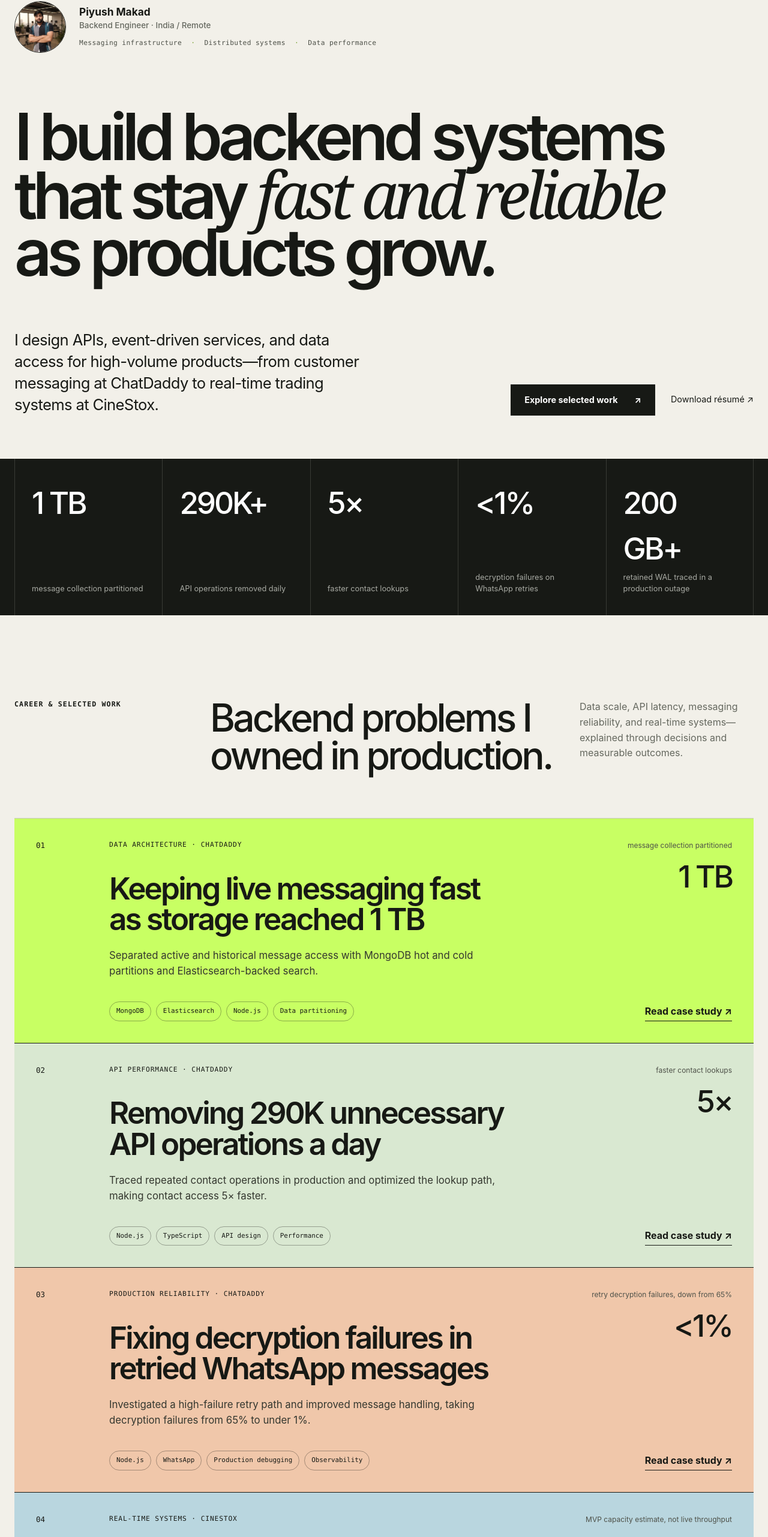
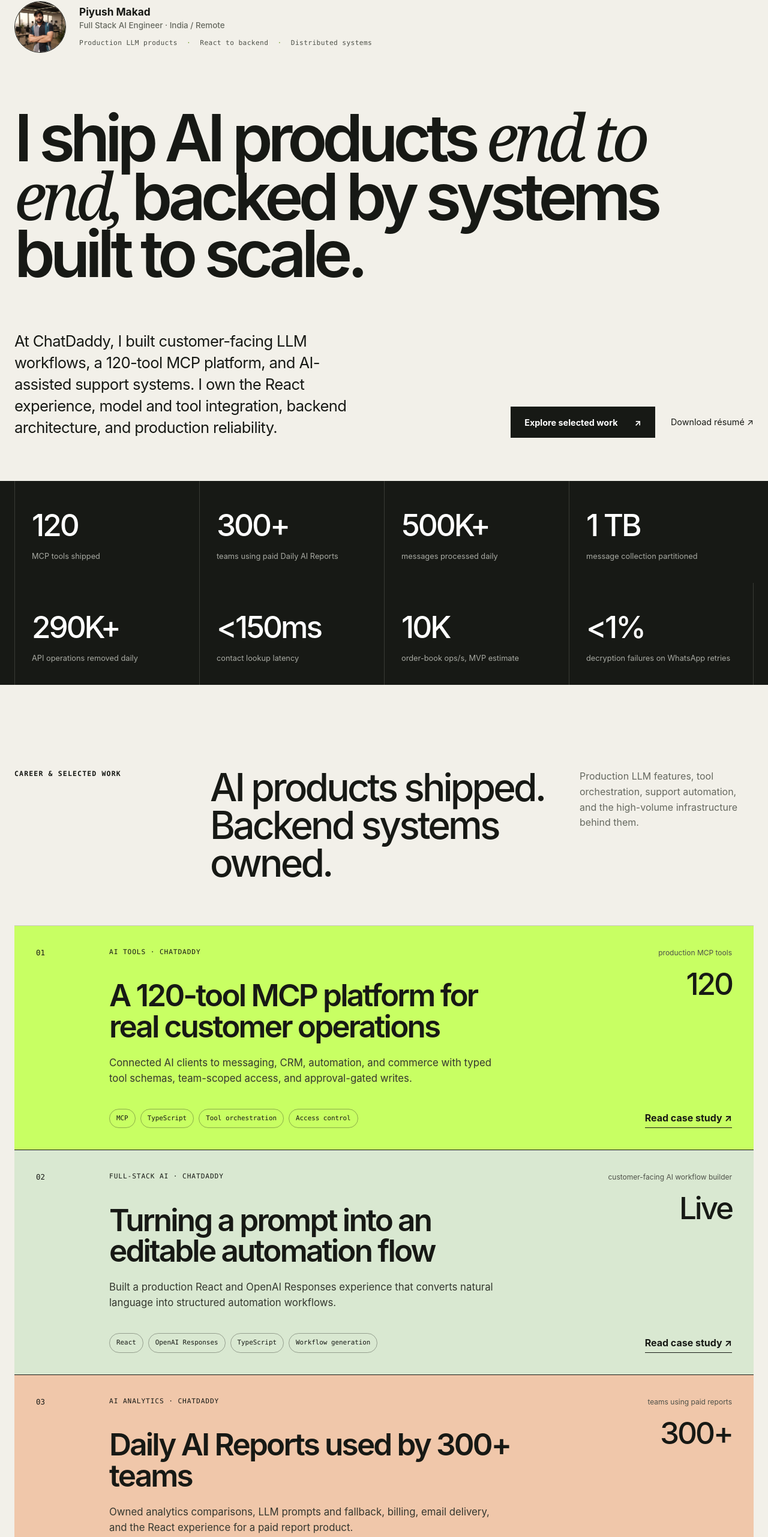
Before and after one commit to piyushmakad/piyush-portfolio, a Next.js app: page / in a window 1280 px wide. Shown: the part 164-2727 px from the top of the page at 60% size. Built offline with nearby package versions, Linux system fonts and the light colour scheme; no server answers.

Commit message:
Present full stack AI work and completed PulseFlow

```diff
--- a/src/app/globals.css
+++ b/src/app/globals.css
@@ -38,7 +38,7 @@
 .text-link { font-size:.9rem; }
 
 .proof-strip { background:var(--ink); color:white; }
-.proof-grid { display:grid; grid-template-columns:repeat(5,1fr); }
+.proof-grid { display:grid; grid-template-columns:repeat(4,1fr); }
 .proof-grid div { min-height:170px; padding:35px 28px; border-left:1px solid #393b35; display:flex; flex-direction:column; justify-content:space-between; }
 .proof-grid div:last-child { border-right:1px solid #393b35; }
 .proof-grid strong { font-size:clamp(2rem,4vw,3.6rem); letter-spacing:-.06em; font-weight:520; }
@@ -78,9 +78,8 @@
 .lab-primary { background:var(--acid); }
 .lab-card>div { display:flex; justify-content:space-between; align-items:center; }
 .lab-index { font-family:"SFMono-Regular",Consolas,monospace; font-size:.72rem; }
-.live-pill,.wip-pill { padding:6px 9px; border:1px solid var(--ink); border-radius:99px; font-family:"SFMono-Regular",Consolas,monospace; font-size:.62rem; text-transform:uppercase; }
+.live-pill { padding:6px 9px; border:1px solid var(--ink); border-radius:99px; font-family:"SFMono-Regular",Consolas,monospace; font-size:.62rem; text-transform:uppercase; }
 .live-pill::before { content:""; display:inline-block; width:6px; height:6px; margin-right:6px; border-radius:50%; background:#4e8d1b; }
-.wip-pill::before { content:""; display:inline-block; width:6px; height:6px; margin-right:6px; border-radius:50%; background:#de7a2a; }
 .lab-card h3 { margin:auto 0 12px; font-size:clamp(2rem,4vw,3.7rem); letter-spacing:-.06em; font-weight:550; }
 .lab-card p { margin:0 0 48px; color:#41443c; line-height:1.55; }
 .lab-link { align-self:flex-start; padding-bottom:4px; border-bottom:1px solid var(--ink); font-weight:650; }
--- a/src/app/layout.tsx
+++ b/src/app/layout.tsx
@@ -2,9 +2,9 @@
 import "./globals.css";
 
 export const metadata: Metadata = {
-  title: { default: "Piyush Makad — Backend Engineer | Distributed Systems", template: "%s — Piyush Makad" },
-  description: "Backend engineer building reliable messaging infrastructure, event-driven services, and fast data access at production scale.",
-  openGraph: { title: "Piyush Makad — Backend Engineer", description: "Messaging infrastructure, event-driven systems, and production reliability.", type: "website" },
+  title: { default: "Piyush Makad — Full Stack AI Engineer", template: "%s — Piyush Makad" },
+  description: "Full Stack AI Engineer shipping production LLM products, React interfaces, and high-volume backend systems.",
+  openGraph: { title: "Piyush Makad — Full Stack AI Engineer", description: "Production AI products backed by reliable, high-volume systems.", type: "website" },
   twitter: { card: "summary_large_image" },
 };
 
--- a/src/app/page.tsx
+++ b/src/app/page.tsx
@@ -10,7 +10,7 @@
     "@context": "https://schema.org",
     "@type": "Person",
     name: "Piyush Makad",
-    jobTitle: "Backend Engineer",
+    jobTitle: "Full Stack AI Engineer",
     email: "mailto:piyush.makad16@gmail.com",
     url: "https://portfolio-piyush-steel.vercel.app/",
     sameAs: [
@@ -18,7 +18,7 @@
       "https://www.linkedin.com/in/piyush-makad-758834244/",
       "https://www.upwork.com/freelancers/~0130e9a68c27cb6d66",
     ],
-    knowsAbout: ["Node.js", "TypeScript", "Go", "PostgreSQL", "MongoDB", "Redis", "Kafka", "RabbitMQ", "Elasticsearch", "Kubernetes", "Distributed systems"],
+    knowsAbout: ["LLM applications", "MCP", "OpenAI Responses API", "React", "Node.js", "TypeScript", "Go", "PostgreSQL", "MongoDB", "Redis", "Kafka", "Elasticsearch", "Distributed systems"],
   };
 
   return (
@@ -51,13 +51,13 @@
             priority
           />
           <div className="hero-identity">
-            <p className="hero-name">Piyush Makad<span>Backend Engineer · India / Remote</span></p>
-            <p className="focus-line">Messaging infrastructure <i>·</i> Distributed systems <i>·</i> Data performance</p>
+            <p className="hero-name">Piyush Makad<span>Full Stack AI Engineer · India / Remote</span></p>
+            <p className="focus-line">Production LLM products <i>·</i> React to backend <i>·</i> Distributed systems</p>
           </div>
         </div>
-        <h1 id="hero-title">I build backend systems that stay <em>fast and reliable</em> as products grow.</h1>
+        <h1 id="hero-title">I ship AI products <em>end to end,</em> backed by systems built to scale.</h1>
         <div className="hero-bottom">
-          <p className="hero-copy">I design APIs, event-driven services, and data access for high-volume products—from customer messaging at ChatDaddy to real-time trading systems at CineStox.</p>
+          <p className="hero-copy">At ChatDaddy, I built customer-facing LLM workflows, a 120-tool MCP platform, and AI-assisted support systems. I own the React experience, model and tool integration, backend architecture, and production reliability.</p>
           <div className="hero-actions">
             <a className="button button-dark" href="#work">Explore selected work <Arrow /></a>
             <a className="text-link" href="/Piyush-Makad-Resume.pdf" target="_blank">Download résumé <Arrow /></a>
@@ -67,19 +67,22 @@
 
       <section className="proof-strip" aria-label="Selected engineering results">
         <div className="shell proof-grid">
+          <div><strong>120</strong><span>MCP tools shipped</span></div>
+          <div><strong>300+</strong><span>teams using paid Daily AI Reports</span></div>
+          <div><strong>500K+</strong><span>messages processed daily</span></div>
           <div><strong>1 TB</strong><span>message collection partitioned</span></div>
           <div><strong>290K+</strong><span>API operations removed daily</span></div>
-          <div><strong>5×</strong><span>faster contact lookups</span></div>
+          <div><strong>&lt;150ms</strong><span>contact lookup latency</span></div>
+          <div><strong>10K</strong><span>order-book ops/s, MVP estimate</span></div>
           <div><strong>&lt;1%</strong><span>decryption failures on WhatsApp retries</span></div>
-          <div><strong>200 GB+</strong><span>retained WAL traced in a production outage</span></div>
         </div>
       </section>
 
       <section id="work" className="section shell">
         <div className="section-heading">
           <p className="eyebrow">Career & selected work</p>
-          <h2>Backend problems I owned in production.</h2>
-          <p>Data scale, API latency, messaging reliability, and real-time systems—explained through decisions and measurable outcomes.</p>
+          <h2>AI products shipped. Backend systems owned.</h2>
+          <p>Production LLM features, tool orchestration, support automation, and the high-volume infrastructure behind them.</p>
         </div>
         <div className="work-list">
           {featuredWork.map((item, index) => (
@@ -106,13 +109,13 @@
         <div className="shell">
           <div className="section-heading light-heading">
             <p className="eyebrow">Experience</p>
-            <h2>Owning the backend from design through incidents.</h2>
+            <h2>Full-stack product delivery with deep backend ownership.</h2>
           </div>
           <div className="timeline">
             <article>
               <div className="timeline-meta"><span>2025 — Present</span><span>Remote</span></div>
               <div><h3>Full-Stack Developer</h3><p className="company">ChatDaddy</p></div>
-              <p>Built high-volume messaging services, optimized contact access, and partitioned message data across MongoDB and Elasticsearch. Reduced decryption failures on retried WhatsApp messages and traced a PostgreSQL disk-full outage to an orphaned replication slot retaining over 200 GB of WAL.</p>
+              <p>Shipped a 120-tool MCP platform, AI prompt-to-flow generation, paid Daily AI Reports, and WhatsApp Business insights. Built React interfaces and model-backed services while optimizing high-volume messaging, data access, and incident response.</p>
             </article>
             <article>
               <div className="timeline-meta"><span>2024 — 2025</span><span>India</span></div>
@@ -131,14 +134,14 @@
       <section className="section shell product-lab" aria-labelledby="lab-title">
         <div className="section-heading">
           <p className="eyebrow">Independent engineering</p>
-          <h2 id="lab-title">Building the failure paths, not just the happy path.</h2>
-          <p>PulseFlow is my public Go systems project. Smaller product builds show how I connect backend services to usable interfaces.</p>
+          <h2 id="lab-title">Products and systems I build independently.</h2>
+          <p>AI products with working interfaces, plus PulseFlow: a completed Go system for durable event ingestion and notification delivery.</p>
         </div>
         <div className="lab-grid">
           <a href="https://github.com/piyushmakad/Pulseflow" target="_blank" rel="noreferrer" className="lab-card lab-primary">
-            <div><span className="lab-index">01</span><span className="wip-pill">Building</span></div>
+            <div><span className="lab-index">01</span><span className="live-pill">Completed</span></div>
             <h3>PulseFlow</h3>
-            <p>Multi-tenant event ingestion and notification delivery in Go, with a PostgreSQL outbox, Kafka, idempotency, bounded workers, and durable retries.</p>
+            <p>Built a multi-tenant Go event and notification system with authenticated APIs, a PostgreSQL outbox, Kafka, idempotency, bounded workers, and durable retries.</p>
             <span className="lab-link">View repository <Arrow /></span>
           </a>
           <a href="https://ai-github-app.onrender.com/" target="_blank" rel="noreferrer" className="lab-card">
@@ -161,8 +164,8 @@
       <section id="services" className="section shell services-layout">
         <div className="section-heading sticky-heading">
           <p className="eyebrow">How I can help</p>
-          <h2>Backend engineering for real product constraints.</h2>
-          <p>Architecture, performance, and reliability for teams operating systems that customers depend on.</p>
+          <h2>From AI idea to production product.</h2>
+          <p>Model integration, React interfaces, backend services, and reliable operation after launch.</p>
         </div>
         <div className="service-list">
           {services.map((service, index) => (
@@ -177,7 +180,7 @@
             <p className="eyebrow">Technical toolkit</p>
             <h2 id="stack-title">The tools behind the systems.</h2>
           </div>
-          <p>I go deepest in Node.js, TypeScript, Go, messaging systems, databases, and production debugging. React and AI integrations help me carry backend work into the product.</p>
+          <p>I build across React, TypeScript, LLM workflows, and MCP, with deep experience in Node.js, event-driven services, databases, and production debugging.</p>
         </div>
         <div className="skills-grid">
           {skillGroups.map((group, index) => (
@@ -194,7 +197,7 @@
           <p className="eyebrow">Let&apos;s build something</p>
           <div>
             <h2>Have a hard engineering problem?</h2>
-            <p className="contact-copy">I&apos;m open to backend and platform engineering roles, especially teams working on distributed systems, high-volume APIs, and data-intensive products.</p>
+            <p className="contact-copy">I&apos;m open to Full Stack AI Engineer roles where I can ship useful AI products and own the backend systems that make them dependable.</p>
           </div>
           <div className="contact-actions">
             <a className="button button-light" href="mailto:piyush.makad16@gmail.com">Email me <Arrow /></a>
@@ -208,7 +211,7 @@
       <footer className="site-footer shell">
         <span>© {new Date().getFullYear()} Piyush Makad</span>
         <a href="mailto:piyush.makad16@gmail.com">piyush.makad16@gmail.com</a>
-        <span>Backend engineer · India / Remote</span>
+        <span>Full Stack AI Engineer · India / Remote</span>
       </footer>
     </main>
   );
--- a/src/data/portfolio.ts
+++ b/src/data/portfolio.ts
@@ -5,6 +5,66 @@
 };
 
 export const featuredWork: WorkItem[] = [
+  {
+    slug: "mcp-platform", type: "AI tools · ChatDaddy",
+    title: "A 120-tool MCP platform for real customer operations",
+    summary: "Connected AI clients to messaging, CRM, automation, and commerce with typed tool schemas, team-scoped access, and approval-gated writes.",
+    metric: "120", metricLabel: "production MCP tools",
+    technologies: ["MCP", "TypeScript", "Tool orchestration", "Access control"],
+    context: "ChatDaddy teams needed AI-assisted access to operational capabilities spread across messaging, CRM, automation, and commerce services.",
+    challenge: "Expose useful actions to AI clients without allowing a request to cross team boundaries or silently perform sensitive writes.",
+    approach: [
+      "Defined typed tool contracts for operational actions and connected them to existing backend services.",
+      "Scoped access to the connected team and gated writes on explicit approval.",
+      "Refined tool behavior through human-led evaluations of real requests and failure cases.",
+    ],
+    outcome: "Published a 120-tool MCP platform used as an operational interface for ChatDaddy capabilities.",
+  },
+  {
+    slug: "prompt-to-flow", type: "Full-stack AI · ChatDaddy",
+    title: "Turning a prompt into an editable automation flow",
+    summary: "Built a production React and OpenAI Responses experience that converts natural language into structured automation workflows.",
+    metric: "Live", metricLabel: "customer-facing AI workflow builder",
+    technologies: ["React", "OpenAI Responses", "TypeScript", "Workflow generation"],
+    context: "Customers could describe an automation more easily than they could configure every step manually.",
+    challenge: "Generated steps needed to fit ChatDaddy's workflow structure and remain editable before a customer used them.",
+    approach: [
+      "Designed the prompt and response structure around valid automation steps.",
+      "Built the React interface for reviewing and editing the generated flow.",
+      "Used human-led evaluations to identify wrong or incomplete steps and improve the generation behavior.",
+    ],
+    outcome: "Shipped prompt-to-flow generation to production as an editable customer workflow, with human review before use.",
+  },
+  {
+    slug: "daily-ai-reports", type: "AI analytics · ChatDaddy",
+    title: "Daily AI Reports used by 300+ teams",
+    summary: "Owned analytics comparisons, LLM prompts and fallback, billing, email delivery, and the React experience for a paid report product.",
+    metric: "300+", metricLabel: "teams using paid reports",
+    technologies: ["React", "OpenAI o4-mini", "Analytics", "Billing", "Email"],
+    context: "Teams needed a daily view of what changed in their customer messaging operations without opening an analytics dashboard.",
+    challenge: "Combine saved analytics data into a useful report while keeping generation cost and delivery predictable.",
+    approach: [
+      "Specified the metrics and 24-hour comparisons from existing analytics data.",
+      "Designed prompts and fallback behavior to turn the numbers into a readable email.",
+      "Implemented report generation, billing, email delivery, and the React management UI.",
+    ],
+    outcome: "Shipped a paid report product for 300+ teams at $1 per report, with LLM cost around 10% using OpenAI o4-mini.",
+  },
+  {
+    slug: "backend-doctor", type: "AI-assisted support · ChatDaddy",
+    title: "From Architect Suite to the production Backend Doctor",
+    summary: "Originated an investigation system adopted into a production support tool that correlates Kibana, frontend, and backend evidence.",
+    metric: "10–15 min", metricLabel: "diagnosis, down from 1–2 hours",
+    technologies: ["AI-assisted triage", "Kibana", "Node.js", "Observability"],
+    context: "Support and engineering teams investigated recurring messaging issues across many services while a backlog of 30–40 tickets persisted.",
+    challenge: "Identify root causes across logs and services, then prepare a useful customer response while keeping a person in the approval loop.",
+    approach: [
+      "Created Architect Suite to correlate frontend, backend, and Kibana evidence across 22 services and 257 patterns.",
+      "Produced investigation notes covering symptoms, likely cause, and customer-facing response.",
+      "Used a human approval step before the support workflow advanced; the company adopted the code into its production Backend Doctor.",
+    ],
+    outcome: "AI-assisted diagnosis fell from 1–2 hours to 10–15 minutes, and the ticket backlog fell from 30–40 to 2–3.",
+  },
   {
     slug: "terabyte-message-storage", type: "Data architecture · ChatDaddy",
     title: "Keeping live messaging fast as storage reached 1 TB",
@@ -41,14 +101,14 @@
     summary: "Investigated a high-failure retry path and improved message handling, taking decryption failures from 65% to under 1%.",
     metric: "<1%", metricLabel: "retry decryption failures, down from 65%",
     technologies: ["Node.js", "WhatsApp", "Production debugging", "Observability"],
-    context: "ChatDaddy handles more than 200,000 messages daily. Retried WhatsApp channel messages had a separate decryption failure problem that affected recovery after delivery issues.",
+    context: "ChatDaddy handles more than 500,000 messages daily. Retried WhatsApp channel messages had a separate decryption failure problem that affected recovery after delivery issues.",
     challenge: "The fix had to address the retry path without introducing regressions into the broader messaging flow.",
     approach: [
       "Investigated the failure pattern specifically in retried WhatsApp channel messages.",
       "Updated the backend handling for retries and checked the result against production failure rates.",
       "Used operational evidence to separate this failure from unrelated messaging issues.",
     ],
-    outcome: "Reduced decryption failures for retried WhatsApp channel messages from 65% to under 1% on a platform processing 200K+ messages daily.",
+    outcome: "Reduced decryption failures for retried WhatsApp channel messages from 65% to under 1% on a platform processing 500K+ messages daily.",
   },
   {
     slug: "realtime-order-book", type: "Real-time systems · CineStox",
@@ -68,18 +128,19 @@
 ];
 
 export const services = [
-  { title: "Backend architecture", description: "Designing APIs, service boundaries, event flows, and data models for products that need to grow without becoming hard to operate." },
-  { title: "Performance & data", description: "Tracing slow paths, removing redundant work, partitioning large datasets, and using caching and search where they improve real workloads." },
-  { title: "Reliability & operations", description: "Building retry and recovery paths, investigating production incidents, and making failures observable and actionable." },
+  { title: "Full-stack AI products", description: "Building React experiences around LLM workflows, analytics, and automation, with backend integration, billing, and delivery." },
+  { title: "Tool orchestration", description: "Connecting AI clients to real product actions with typed MCP tools, team-scoped access, and approval for sensitive writes." },
+  { title: "Backend systems", description: "Designing event flows and data access for high-volume products, then improving performance, reliability, and incident response." },
 ];
 
 export const skillGroups = [
+  { title: "AI & LLM", skills: ["OpenAI Responses API", "MCP", "Tool orchestration", "Prompt workflows", "Human-led evals", "Claude Code"] },
+  { title: "Frontend", skills: ["React", "Next.js", "TypeScript", "Tailwind CSS", "Real-time UI"] },
   { title: "Backend & APIs", skills: ["Node.js", "TypeScript", "Go", "REST APIs", "WebSockets", "Socket.IO", "Microservices"] },
   { title: "Distributed systems", skills: ["Apache Kafka", "RabbitMQ", "Event-driven architecture", "Transactional outbox", "Worker pools", "Retries", "Idempotency"] },
   { title: "Data & search", skills: ["PostgreSQL", "MongoDB", "Redis", "Elasticsearch", "Data partitioning", "Query optimization", "Caching"] },
   { title: "Cloud & operations", skills: ["Docker", "Kubernetes", "Amazon EKS", "AWS", "CI/CD", "GitHub Actions", "Kibana"] },
-  { title: "Languages & tools", skills: ["TypeScript", "JavaScript", "Go", "Python", "Git", "Postman", "Claude Code"] },
-  { title: "Product integration", skills: ["React", "Next.js", "OpenAI API", "MCP", "LLM workflows", "Real-time UI"] },
+  { title: "Languages & tools", skills: ["TypeScript", "JavaScript", "Go", "Python", "Git", "Postman"] },
 ];
 
 export const findWork = (slug: string) => featuredWork.find((item) => item.slug === slug);
```
Also changed, not shown: 1 other file (tests, documents, lock files or other folders).
